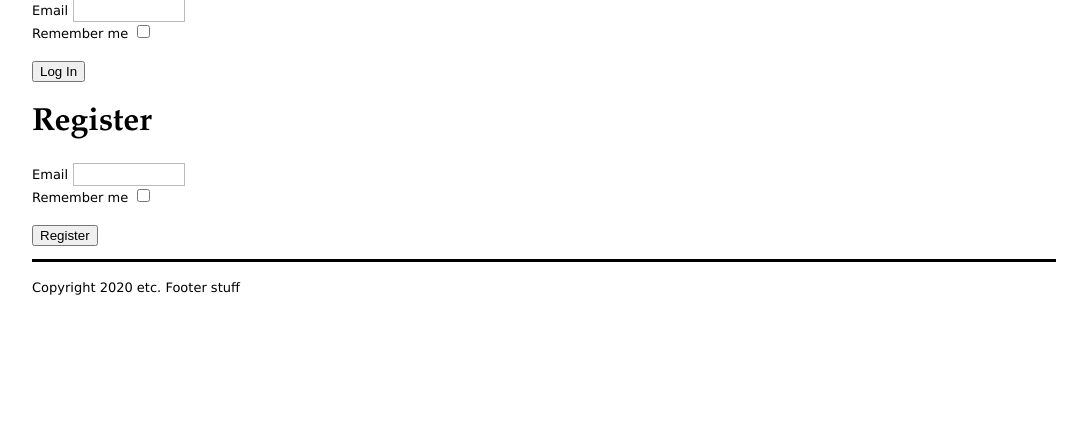
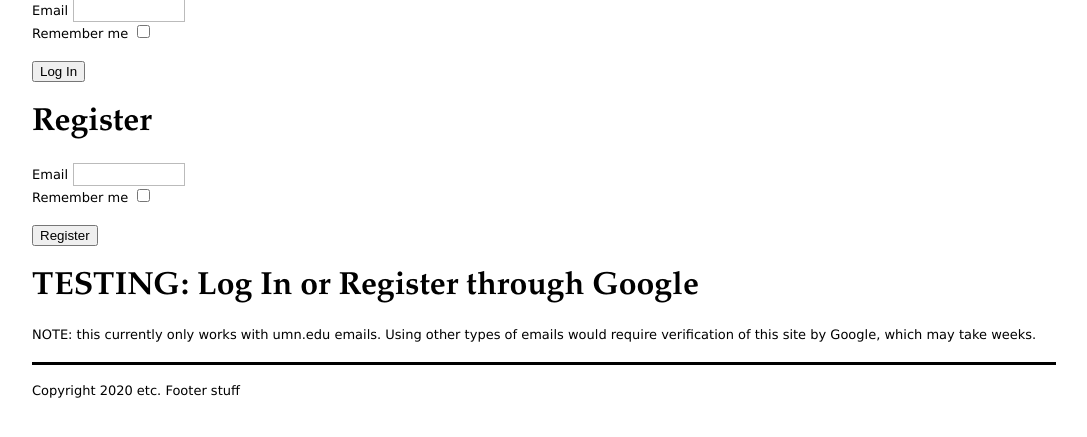
Before and after one commit to knownunown/cyanoConstruct, a Python web app: template templates/login.html in a window 1280 px wide. Shown: the part 183-620 px from the top of the page, without its empty margins (96-1183 px from the left). Run offline with Jinja, Linux system fonts and the light colour scheme; the template is opened without the code that fills it, so the values that code supplies are empty; some libraries are stand-ins or nearby versions.

Commit message:
testing Google Sign-In 9

```diff
--- a/static/js/loginJS.js
+++ b/static/js/loginJS.js
@@ -40,3 +40,26 @@ function register(){
 
 	return false;
 }
+
+function onSignIn(googleUser) {
+	var profile = googleUser.getBasicProfile();
+
+	var IDtoken = googleUser.getAuthResponse().id_token;
+
+	var loginData = "{'IDtoken': '" + IDtoken + "', 'fullName': '" + profile.getName() + "', 'email': '" + profile.getEmail() + "'}";
+
+	$.ajax({
+		data : {loginData: loginData},
+		type : 'POST',
+		url : '/login2process'
+		})
+	.done(function(data){
+		if(data.succeeded){
+			alert(data.output);
+		}
+		else{
+			alert(data.output);
+		}
+	});
+	event.preventDefault();
+}
--- a/static/styles/style.css
+++ b/static/styles/style.css
@@ -242,3 +242,7 @@ legend {
 #specialPositions p, #specialPositions div {
 	display: inline-block;
 }
+
+#googleWrapper {
+	margin: 20px;
+}
--- a/templates/base.html
+++ b/templates/base.html
@@ -6,6 +6,19 @@
 
 <link rel = "stylesheet" type = "text/css" href = "/static/styles/style.css">
 
+<meta name="google-signin-client_id" content="431868350398-t0st3dhimv5i7rc3laka2lv2864kt4pd.apps.googleusercontent.com">
+
+<script src = "https://ajax.googleapis.com/ajax/libs/jquery/3.4.1/jquery.min.js"></script>
+<script src="https://apis.google.com/js/platform.js" async defer></script>
+
+<script>
+function googleSignOut(){
+	var auth2 = gapi.auth2.getAuthInstance();
+    auth2.signOut();
+
+    return true;
+}
+</script>
 {% block headContent %}{% endblock %}
 
 </head>
@@ -26,7 +39,7 @@
 	{% else %}
 		<div class = "shouldGrow"></div>
 
-		<a href = "/login" id = "logInOut">Log In</a>
+		<a href = "/login" id = "logInOut" onclick = "googleSignOut()">Log In</a>
 	{% endif %}
 </div>
 
--- a/templates/login.html
+++ b/templates/login.html
@@ -53,6 +53,11 @@ var returnURL = {{ returnURL|tojson }};
 
 	<input name = "submitRegister" id = "submitRegister" type = "submit" value = "Register">
 
+<h1>TESTING: Log In or Register through Google</h1>
+<p>NOTE: this currently only works with umn.edu emails. Using other types of emails would require verification of this site by Google, which may take weeks.</p>
+
+<div id = "googleWrapper"><div class = "g-signin2" data-onsuccess = "onSignIn"></div></div>
+
 <p id = "loginOutput">
 </p>
 <span id = "returnURL"></span>
--- a/templates/login2.html
+++ b/templates/login2.html
@@ -5,10 +5,6 @@
 {% block pageName %}Login 2{% endblock %}
 
 {% block headContent %}
-<meta name="google-signin-client_id" content="431868350398-t0st3dhimv5i7rc3laka2lv2864kt4pd.apps.googleusercontent.com">
-
-<script src = "https://ajax.googleapis.com/ajax/libs/jquery/3.4.1/jquery.min.js"></script>
-<script src="https://apis.google.com/js/platform.js" async defer></script>
 
 <script>
 function onSignIn(googleUser) {
```
